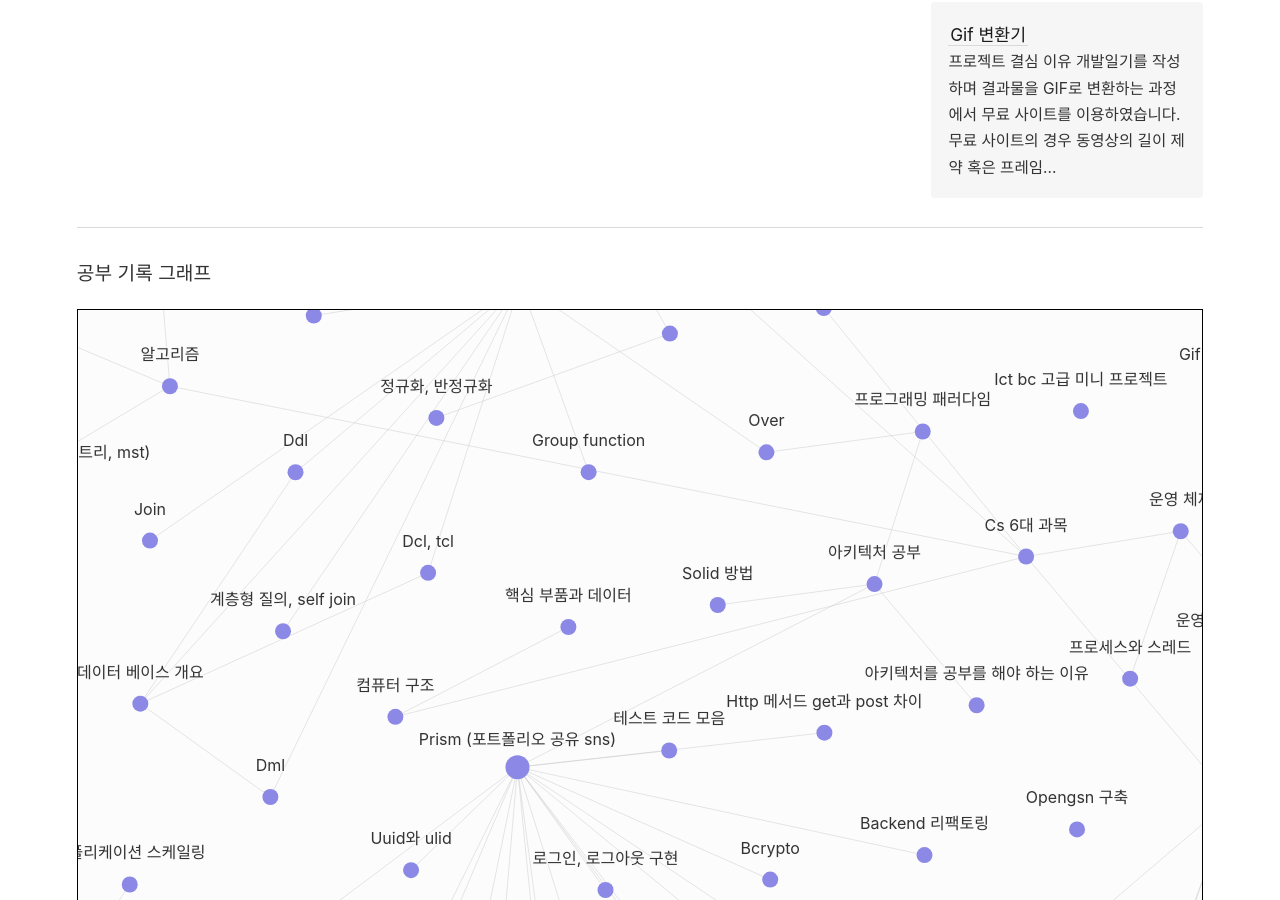
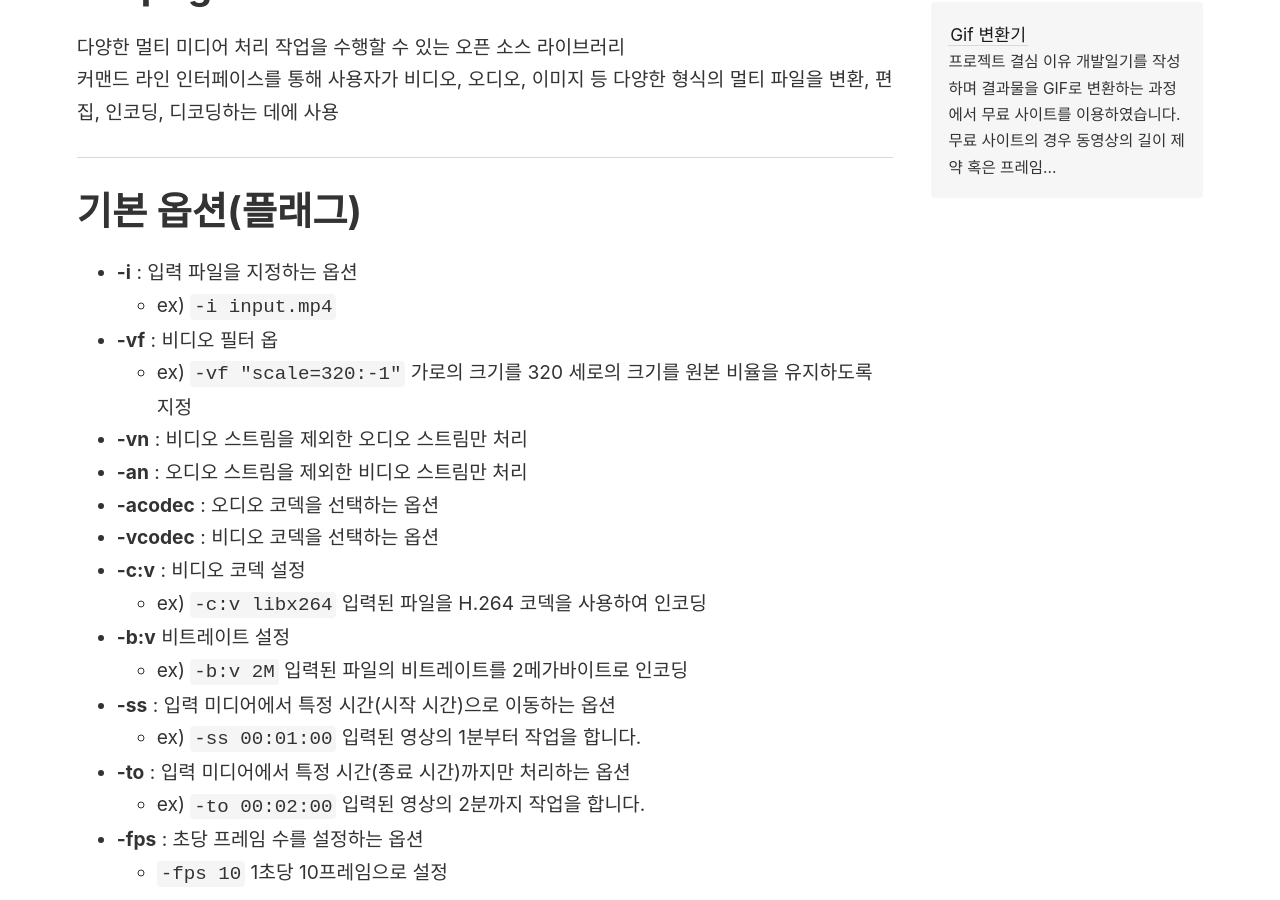
Before and after one commit to rainbow96bear/Obsidian, a Jekyll site: the page built from _notes/gif 변환기/배운 것/ffmpeg란.md, in a window 1280 px wide and 900 px high, scrolled down 321 px. Built offline with Jekyll 4.4.1, drawn with Linux system fonts in a browser that asks for light colours; some of the changed text lies outside the part shown.

Commit message:
ffmpeg 공부 기록

```diff
--- a/_notes/gif 변환기/배운 것/ffmpeg란.md
+++ b/_notes/gif 변환기/배운 것/ffmpeg란.md
@@ -0,0 +1,36 @@
+# ffmpeg
+다양한 멀티 미디어 처리 작업을 수행할 수 있는 오픈 소스 라이브러리
+커맨드 라인 인터페이스를 통해 사용자가 비디오, 오디오, 이미지 등 다양한 형식의 멀티 파일을 변환, 편집, 인코딩, 디코딩하는 데에 사용
+
+-----
+
+# 기본 옵션(플래그)
+- **-i** : 입력 파일을 지정하는 옵션
+	- ex) `-i input.mp4`
+- **-vf** : 비디오 필터 옵
+	- ex) `-vf "scale=320:-1"` 가로의 크기를 320 세로의 크기를 원본 비율을 유지하도록 지정
+- **-vn** : 비디오 스트림을 제외한 오디오 스트림만 처리
+- **-an** : 오디오 스트림을 제외한 비디오 스트림만 처리
+- **-acodec** : 오디오 코덱을 선택하는 옵션
+- **-vcodec** : 비디오 코덱을 선택하는 옵션
+- **-c:v** : 비디오 코덱 설정
+	- ex) `-c:v libx264` 입력된 파일을 H.264 코덱을 사용하여 인코딩
+- **-b:v** 비트레이트 설정
+	- ex) `-b:v 2M` 입력된 파일의 비트레이트를 2메가바이트로 인코딩
+- **-ss** : 입력 미디어에서 특정 시간(시작 시간)으로 이동하는 옵션
+	- ex) `-ss 00:01:00` 입력된 영상의 1분부터 작업을 합니다.
+- **-to** : 입력 미디어에서 특정 시간(종료 시간)까지만 처리하는 옵션
+	- ex) `-to 00:02:00` 입력된 영상의 2분까지 작업을 합니다.
+- **-fps** : 초당 프레임 수를 설정하는 옵션
+	- `-fps 10` 1초당 10프레임으로 설정
+
+-----
+
+# 용어
+### 비트레이트
+초당 전송되는 비트 수로, 높은 비트레이트는 더 높은 화질을 제공합니다.
+### fps
+Frames Per Second의 약어로 이 값은 영상에서 1초에 보여지는 프레임 수를 의미합니다.
+1초에 많은 프레임을 보여줄수록 부드러운 동작을 볼 수 있습니다.
+### 코덱
+비디오 코덱은 비디오 파일의 압축 및 해제를 담당하는 기술
```
Also changed, not shown: _notes/gif 변환기/개발 일기/GIF 변환 웹 페이지.md (+1 -1 lines), 1 other file.
